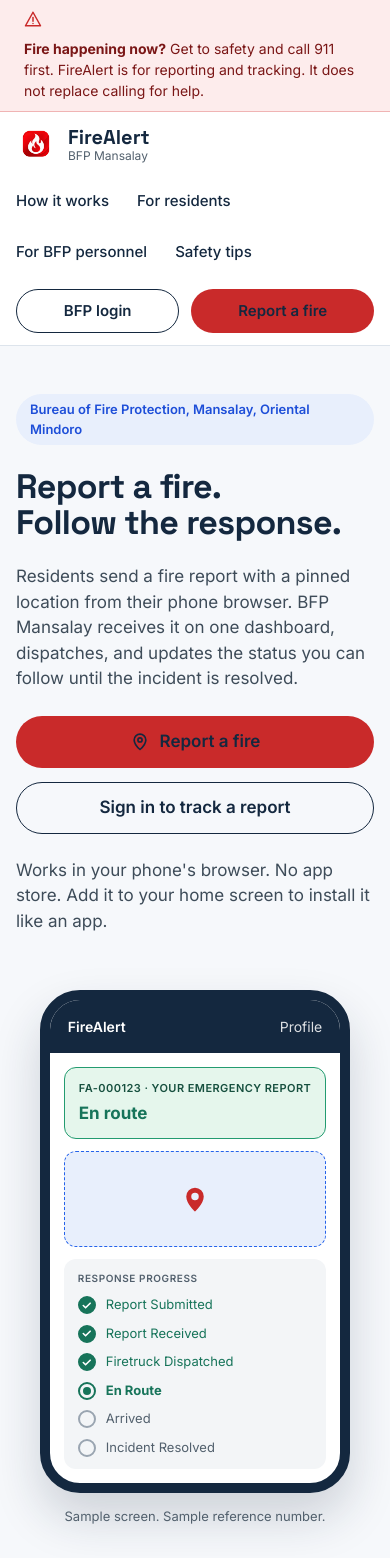
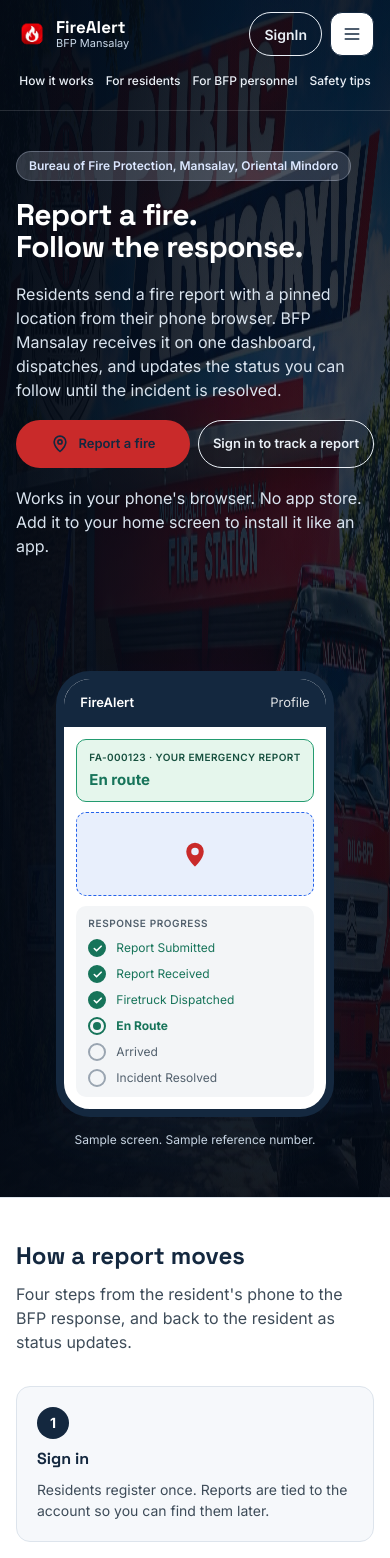
Before and after one commit to lesterios23-lgtm/FireAlert_Project, a React (Create React App) app in the folder FireAlert_Frontend/: page / in a window 390 px wide. Shown: the top 1558 px of the page. Built offline with nearby package versions, Linux system fonts and the light colour scheme; no server answers.

Commit message:
update:landing page responsivnes

```diff
--- a/FireAlert_Frontend/src/pages/LandingPage.jsx
+++ b/FireAlert_Frontend/src/pages/LandingPage.jsx
@@ -1,4 +1,4 @@
-import React from 'react';
+import React, { useEffect, useState } from 'react';
 import FireAlertLogoMark from '../components/shared/FireAlertLogoMark';
 import '../styles/landing.css';
 
@@ -76,6 +76,16 @@ const SAFETY_STEPS = [
 export default function LandingPage() {
   const reportHref = '/login';
   const signInHref = '/login';
+  const [menuOpen, setMenuOpen] = useState(false);
+
+  useEffect(() => {
+    if (!menuOpen) return undefined;
+    const onKeyDown = (event) => {
+      if (event.key === 'Escape') setMenuOpen(false);
+    };
+    window.addEventListener('keydown', onKeyDown);
+    return () => window.removeEventListener('keydown', onKeyDown);
+  }, [menuOpen]);
 
   return (
     <div className='landing-page'>
@@ -83,6 +93,8 @@ export default function LandingPage() {
         Skip to main content
       </a>
 
+      {/* first page: shared background (strip + header + hero) */}
+      <div className='landing-top'>
         {/* emergency strip */}
         <div className='landing-strip'>
           <div className='landing-container landing-strip-inner'>
@@ -114,14 +126,29 @@ export default function LandingPage() {
                 <a key={link.label} href={link.href}>{link.label}</a>
               ))}
             </nav>
-          <div className='landing-header-actions'>
-            <a className='landing-button landing-button-outline' href={signInHref}>BFP login</a>
-            <a className='landing-button landing-button-red' href={reportHref}>Report a fire</a>
+            <div className={`landing-header-actions${menuOpen ? ' is-open' : ''}`}>
+              <a className='landing-button landing-button-outline' href={signInHref} onClick={() => setMenuOpen(false)}>SignIn</a>
+              <button
+                type='button'
+                className='landing-menu-toggle'
+                aria-expanded={menuOpen}
+                aria-controls='landing-header-menu'
+                aria-label='Menu'
+                onClick={() => setMenuOpen((open) => !open)}
+              >
+                <svg width='20' height='20' viewBox='0 0 24 24' fill='none' stroke='currentColor' strokeWidth='2' strokeLinecap='round' aria-hidden='true'>
+                  <path d='M4 6h16' />
+                  <path d='M4 12h16' />
+                  <path d='M4 18h16' />
+                </svg>
+              </button>
+              <div id='landing-header-menu' className='landing-header-menu'>
+                <a className='landing-button landing-button-red' href={reportHref} onClick={() => setMenuOpen(false)}>Report a fire</a>
+              </div>
             </div>
           </div>
         </header>
 
-      <main id='landing-main'>
         {/* hero */}
         <section id='top' className='landing-hero'>
           <div className='landing-container landing-hero-inner'>
@@ -195,6 +222,9 @@ export default function LandingPage() {
             </div>
           </div>
         </section>
+      </div>
+
+      <main id='landing-main'>
 
         {/* how it works */}
         <section id='how' className='landing-how'>
@@ -309,7 +339,7 @@ export default function LandingPage() {
             </span>
           </div>
           <div className='landing-footer-meta'>
-            <span>Capstone project, Mindoro State University, Bongabong Campus</span>
+            <span>System project, Mindoro State University, Bongabong Campus</span>
             <span>Rios, Lester Jhon M. · Guray, Piolo E. · Casihan, John Avril</span>
           </div>
         </div>
--- a/FireAlert_Frontend/src/styles/landing.css
+++ b/FireAlert_Frontend/src/styles/landing.css
@@ -52,12 +52,12 @@
 .landing-button {
   display: inline-flex;
   align-items: center;
-  gap: 10px;
+  gap: 8px;
   min-height: 44px;
-  padding: 0 22px;
+  padding: 0 18px;
   border-radius: 22px;
   font-weight: 600;
-  font-size: 15px;
+  font-size: 14px;
   text-decoration: none;
   box-sizing: border-box;
   justify-content: center;
@@ -94,24 +94,24 @@
 }
 
 .landing-button-large {
-  min-height: 52px;
-  padding: 0 28px;
-  border-radius: 26px;
-  font-size: 17px;
+  min-height: 48px;
+  padding: 0 22px;
+  border-radius: 24px;
+  font-size: 15px;
 }
 
 .landing-button-medium {
-  min-height: 48px;
-  padding: 0 26px;
-  border-radius: 24px;
-  font-size: 16px;
+  min-height: 44px;
+  padding: 0 20px;
+  border-radius: 22px;
+  font-size: 14px;
 }
 
 /* emergency strip */
 .landing-strip {
-  background: #fdecec;
-  border-bottom: 1px solid #f0b4b4;
-  padding: 10px 24px;
+  background: rgb(122 22 22 / 35%);
+  border-bottom: 1px solid rgb(240 180 180 / 25%);
+  padding: 8px 20px;
 }
 
 .landing-strip-inner {
@@ -119,22 +119,27 @@
   gap: 10px;
   align-items: center;
   flex-wrap: wrap;
-  font-size: 14px;
-  color: #7a1616;
+  font-size: 13px;
+  color: #ffe6e6;
+}
+
+.landing-strip-inner svg {
+  stroke: #ffb3b3;
 }
 
 .landing-strip-inner svg {
   flex: none;
 }
 
-/* header */
+/* header — merged with top background */
 .landing-header {
-  background: #ffffff;
-  border-bottom: 1px solid #dde4ec;
+  background: transparent;
+  border-bottom: 1px solid rgb(255 255 255 / 14%);
+  position: relative;
 }
 
 .landing-header-inner {
-  padding: 16px 24px;
+  padding: 12px 20px;
   display: flex;
   align-items: center;
   justify-content: space-between;
@@ -147,17 +152,17 @@
   align-items: center;
   gap: 12px;
   text-decoration: none;
-  color: #14283f;
+  color: #ffffff;
 }
 
 .landing-brand:hover {
-  color: #14283f;
+  color: #ffffff;
 }
 
 .landing-brand-mark {
-  width: 40px;
-  height: 40px;
-  border-radius: 10px;
+  width: 36px;
+  height: 36px;
+  border-radius: 9px;
   overflow: hidden;
   display: flex;
   align-items: center;
@@ -184,26 +189,31 @@
 
 .landing-brand-name {
   font-weight: 700;
-  font-size: 20px;
-  color: #14283f;
+  font-size: 18px;
+  color: #ffffff;
 }
 
 .landing-brand-sub {
-  font-size: 12px;
-  color: #52606d;
+  font-size: 11px;
+  color: #c9d8e8;
 }
 
 .landing-nav {
   display: flex;
-  gap: 8px 28px;
+  gap: 8px 24px;
   flex-wrap: wrap;
-  font-size: 15px;
+  font-size: 14px;
   font-weight: 500;
 }
 
 .landing-nav a {
   text-decoration: none;
   padding: 10px 0;
+  color: #e9eff6;
+}
+
+.landing-nav a:hover {
+  color: #ffffff;
 }
 
 .landing-header-actions {
@@ -212,68 +222,145 @@
   flex-wrap: wrap;
 }
 
+/* dropdown menu toggle — only visible on small screens */
+.landing-menu-toggle {
+  display: none;
+  align-items: center;
+  gap: 8px;
+  min-height: 44px;
+  padding: 0 16px;
+  border: 1.5px solid #14283f;
+  border-radius: 22px;
+  background: #ffffff;
+  color: #14283f;
+  font-weight: 600;
+  font-size: 15px;
+  font-family: inherit;
+  cursor: pointer;
+}
+
+.landing-menu-toggle:hover {
+  color: #c92a2a;
+  border-color: #c92a2a;
+}
+
+.landing-header-menu {
+  display: contents;
+}
+
+/* first page: shared photo background (strip + header + hero), stretched to fill */
+.landing-top {
+  position: relative;
+  isolation: isolate;
+  overflow: hidden;
+  background: #04090f;
+  color: #e9eff6;
+}
+
+.landing-top::before {
+  content: "";
+  position: absolute;
+  inset: 0;
+  z-index: -2;
+  background-image: url('../assets/login-bg.jpg');
+  background-position: center;
+  /* show the whole photo, stretched to fill (no side gaps) */
+  background-size: 100% 100%;
+  background-repeat: no-repeat;
+}
+
+.landing-top::after {
+  content: "";
+  position: absolute;
+  inset: 0;
+  z-index: -1;
+  background:
+    linear-gradient(180deg, rgb(4 12 24 / 55%) 0%, rgb(4 12 24 / 55%) 100%),
+    radial-gradient(125% 100% at 50% 42%, rgb(2 8 18 / 0%) 20%, rgb(2 7 15 / 35%) 62%, rgb(0 3 8 / 82%) 100%),
+    linear-gradient(90deg, rgb(2 8 18 / 92%) 0%, rgb(3 11 23 / 78%) 32%, rgb(4 14 27 / 55%) 60%, rgb(5 16 30 / 38%) 100%),
+    linear-gradient(180deg, rgb(2 7 16 / 45%) 0%, rgb(2 7 16 / 15%) 34%, rgb(1 4 10 / 50%) 100%);
+}
+
 /* hero */
 .landing-hero {
-  padding: 72px 24px 80px;
+  padding: 56px 20px 64px;
+  color: #e9eff6;
 }
 
 .landing-hero-inner {
   display: flex;
-  gap: 56px;
+  gap: 40px;
   flex-wrap: wrap;
   align-items: center;
   justify-content: space-between;
 }
 
 .landing-hero-copy {
-  flex: 1 1 520px;
+  flex: 1 1 480px;
   min-width: 0;
   display: flex;
   flex-direction: column;
-  gap: 24px;
+  gap: 18px;
 }
 
 .landing-hero-badge {
   align-self: flex-start;
-  padding: 6px 14px;
+  padding: 5px 12px;
   border-radius: 999px;
-  background: #e8effc;
-  color: #1d4ed8;
-  font-size: 13px;
+  background: rgb(232 239 252 / 18%);
+  color: #dbe7ff;
+  border: 1px solid rgb(219 231 255 / 28%);
+  font-size: 12px;
   font-weight: 600;
 }
 
 .landing-hero-copy h1 {
   margin: 0;
   font-weight: 700;
-  font-size: 60px;
-  line-height: 1.05;
+  font-size: clamp(30px, 6vw, 48px);
+  line-height: 1.08;
   letter-spacing: -0.02em;
-  color: #14283f;
+  color: #ffffff;
 }
 
 .landing-hero-copy > p {
   margin: 0;
-  font-size: 20px;
-  color: #3e4c59;
-  max-width: 560px;
+  font-size: 17px;
+  color: #d9e3ee;
+  max-width: 520px;
 }
 
 .landing-hero-actions {
   display: flex;
-  gap: 14px;
+  gap: 12px;
   flex-wrap: wrap;
 }
 
 .landing-hero-note {
   margin: 0;
-  font-size: 14px;
-  color: #52606d;
+  font-size: 13px;
+  color: #b8c7d6;
+}
+
+/* outline buttons on dark top background */
+.landing-top .landing-button-outline {
+  border-color: #e9eff6;
+  color: #e9eff6;
+}
+
+.landing-top .landing-button-outline:hover {
+  color: #ffffff;
+  border-color: #ffffff;
+  background: rgb(255 255 255 / 10%);
+}
+
+.landing-hero .landing-phone-caption {
+  color: #c7d4e2;
 }
 
 /* phone mockup */
 .landing-hero-phone {
-  flex: 0 1 340px;
+  flex: 0 1 300px;
   display: flex;
   flex-direction: column;
   align-items: center;
@@ -282,11 +369,11 @@
 }
 
 .landing-phone {
-  width: 300px;
+  width: 270px;
   max-width: 100%;
   box-sizing: border-box;
-  border: 10px solid #14283f;
-  border-radius: 40px;
+  border: 8px solid #14283f;
+  border-radius: 34px;
   background: #ffffff;
   overflow: hidden;
   box-shadow: 0 24px 48px rgba(20, 40, 63, 0.18);
@@ -295,9 +382,9 @@
 .landing-phone-topbar {
   background: #14283f;
   color: #ffffff;
-  padding: 16px 18px;
+  padding: 14px 16px;
   font-weight: 600;
-  font-size: 14px;
+  font-size: 13px;
   display: flex;
   justify-content: space-between;
 }
@@ -308,21 +395,21 @@
 }
 
 .landing-phone-body {
-  padding: 14px;
+  padding: 12px;
   display: flex;
   flex-direction: column;
-  gap: 12px;
+  gap: 10px;
 }
 
 .landing-phone-status {
   background: #e5f6ec;
   border: 1px solid #239b70;
-  border-radius: 12px;
-  padding: 12px 14px;
+  border-radius: 10px;
+  padding: 10px 12px;
 }
 
 .landing-phone-status-ref {
-  font-size: 11px;
+  font-size: 10px;
   font-weight: 600;
   letter-spacing: 0.04em;
   color: #17503f;
@@ -330,14 +417,14 @@
 
 .landing-phone-status-label {
   margin-top: 4px;
-  font-size: 17px;
+  font-size: 15px;
   font-weight: 700;
   color: #17745a;
 }
 
 .landing-phone-map {
-  height: 96px;
-  border-radius: 12px;
+  height: 84px;
+  border-radius: 10px;
   background: #e8effc;
   border: 1px dashed #2563eb;
   display: flex;
@@ -347,12 +434,12 @@
 
 .landing-phone-progress {
   background: #f3f5f7;
-  border-radius: 12px;
-  padding: 12px 14px;
+  border-radius: 10px;
+  padding: 10px 12px;
   display: flex;
   flex-direction: column;
-  gap: 9px;
-  font-size: 13px;
+  gap: 8px;
+  font-size: 12px;
 }
 
 .landing-phone-progress-title {
@@ -411,7 +498,7 @@
 }
 
 .landing-phone-caption {
-  font-size: 13px;
+  font-size: 12px;
   color: #52606d;
 }
 
@@ -420,13 +507,13 @@
   background: #ffffff;
   border-top: 1px solid #dde4ec;
   border-bottom: 1px solid #dde4ec;
-  padding: 80px 24px;
+  padding: 60px 20px;
 }
 
 .landing-how-inner {
   display: flex;
   flex-direction: column;
-  gap: 40px;
+  gap: 32px;
 }
 
 .landing-section-copy {
@@ -438,36 +525,37 @@
 
 .landing-section-copy h2 {
   margin: 0;
-  font-size: 40px;
-  line-height: 1.1;
+  font-size: clamp(24px, 4.5vw, 34px);
+  line-height: 1.15;
   color: #14283f;
 }
 
 .landing-section-copy p {
   margin: 0;
-  font-size: 18px;
+  font-size: 16px;
   color: #3e4c59;
 }
 
 .landing-how-grid {
   display: grid;
   grid-template-columns: repeat(4, minmax(0, 1fr));
-  gap: 20px;
+  gap: 16px;
 }
 
 .landing-card-step {
   border: 1px solid #dde4ec;
-  border-radius: 16px;
-  padding: 24px;
+  border-radius: 14px;
+  padding: 20px;
   display: flex;
   flex-direction: column;
-  gap: 10px;
+  gap: 8px;
   background: #f6f8fb;
 }
 
 .landing-step-num {
-  width: 36px;
-  height: 36px;
+  width: 32px;
+  height: 32px;
+  font-size: 14px;
   border-radius: 50%;
   background: #14283f;
   color: #ffffff;
@@ -479,22 +567,22 @@
 
 .landing-card-step h3 {
   margin: 0;
-  font-size: 18px;
+  font-size: 16px;
   color: #14283f;
 }
 
 .landing-card-step p {
   margin: 0;
-  font-size: 15px;
+  font-size: 14px;
   color: #3e4c59;
 }
 
 .landing-status-row {
   display: flex;
-  gap: 10px 8px;
+  gap: 8px;
   flex-wrap: wrap;
   align-items: center;
-  font-size: 14px;
+  font-size: 13px;
   font-weight: 500;
 }
 
@@ -504,7 +592,8 @@
 }
 
 .landing-chip {
-  padding: 6px 14px;
+  padding: 5px 12px;
+  font-size: 13px;
   border-radius: 999px;
   background: #f3f5f7;
   border: 1px solid #dde4ec;
@@ -518,23 +607,23 @@
 
 /* two audiences */
 .landing-audiences {
-  padding: 80px 24px;
+  padding: 60px 20px;
 }
 
 .landing-audiences-inner {
   display: flex;
-  gap: 24px;
+  gap: 20px;
   flex-wrap: wrap;
 }
 
 .landing-audience-card {
-  flex: 1 1 480px;
+  flex: 1 1 420px;
   min-width: 0;
-  border-radius: 16px;
-  padding: 36px;
+  border-radius: 14px;
+  padding: 28px;
   display: flex;
   flex-direction: column;
-  gap: 18px;
+  gap: 14px;
   box-sizing: border-box;
 }
 
@@ -550,7 +639,7 @@
 }
 
 .landing-audience-eyebrow {
-  font-size: 13px;
+  font-size: 12px;
   font-weight: 600;
   letter-spacing: 0.06em;
   color: #a11d1d;
@@ -562,8 +651,8 @@
 
 .landing-audience-card h2 {
   margin: 0;
-  font-size: 32px;
-  line-height: 1.15;
+  font-size: clamp(22px, 4.5vw, 28px);
+  line-height: 1.2;
   color: #14283f;
 }
 
@@ -577,8 +666,8 @@
   list-style: none;
   display: flex;
   flex-direction: column;
-  gap: 12px;
-  font-size: 16px;
+  gap: 10px;
+  font-size: 15px;
   color: #3e4c59;
 }
 
@@ -601,7 +690,7 @@
 }
 
 .landing-audience-note {
-  font-size: 13px;
+  font-size: 12px;
   color: #b8c7da;
 }
 
@@ -609,27 +698,27 @@
 .landing-safety {
   background: #ffffff;
   border-top: 1px solid #dde4ec;
-  padding: 80px 24px;
+  padding: 60px 20px;
 }
 
 .landing-safety-inner {
   display: flex;
-  gap: 48px;
+  gap: 32px;
   flex-wrap: wrap;
 }
 
 .landing-safety-copy {
-  flex: 1.4 1 520px;
+  flex: 1.4 1 480px;
   min-width: 0;
   display: flex;
   flex-direction: column;
-  gap: 20px;
+  gap: 16px;
 }
 
 .landing-safety-copy h2 {
   margin: 0;
-  font-size: 36px;
-  line-height: 1.1;
+  font-size: clamp(24px, 4.5vw, 32px);
+  line-height: 1.15;
   color: #14283f;
 }
 
@@ -641,18 +730,19 @@
 
 .landing-safety-step {
   display: flex;
-  gap: 16px;
+  gap: 14px;
   align-items: flex-start;
   background: #fdecec;
   border: 1px solid #f0b4b4;
-  border-radius: 14px;
-  padding: 18px 20px;
+  border-radius: 12px;
+  padding: 14px 16px;
 }
 
 .landing-safety-num {
   flex: none;
-  width: 32px;
-  height: 32px;
+  width: 28px;
+  height: 28px;
+  font-size: 14px;
   border-radius: 50%;
   background: #c92a2a;
   color: #ffffff;
@@ -668,21 +758,21 @@
 
 .landing-hotline {
   margin: 0;
-  font-size: 15px;
+  font-size: 14px;
   color: #52606d;
 }
 
 .landing-roadmap {
-  flex: 1 1 360px;
+  flex: 1 1 320px;
   min-width: 0;
   align-self: flex-start;
   background: #f6f8fb;
   border: 1px dashed #9aa5b1;
-  border-radius: 16px;
-  padding: 28px;
+  border-radius: 14px;
+  padding: 22px;
   display: flex;
   flex-direction: column;
-  gap: 10px;
+  gap: 8px;
   box-sizing: border-box;
 }
 
@@ -698,13 +788,13 @@
 
 .landing-roadmap h3 {
   margin: 0;
-  font-size: 20px;
+  font-size: 18px;
   color: #14283f;
 }
 
 .landing-roadmap p {
   margin: 0;
-  font-size: 15px;
+  font-size: 14px;
   color: #3e4c59;
 }
 
@@ -712,27 +802,25 @@
 .landing-footer {
   background: #14283f;
   color: #e4ebf3;
-  padding: 40px 24px;
+  padding: 32px 20px;
 }
 
 .landing-footer-inner {
-  display: flex;
-  gap: 20px 48px;
-  flex-wrap: wrap;
-  justify-content: space-between;
-  font-size: 14px;
+  display: grid;
+  grid-template-columns: 1fr 1fr;
+  gap: 16px 24px;
+  font-size: 13px;
 }
 
 .landing-footer-brand {
   display: flex;
   flex-direction: column;
   gap: 6px;
-  max-width: 520px;
 }
 
 .landing-footer-name {
   font-weight: 700;
-  font-size: 20px;
+  font-size: 18px;
   color: #ffffff;
 }
 
@@ -746,7 +834,7 @@
 /* ===== responsive: stacks at 390px (and small tablets) ===== */
 @media (max-width: 900px) {
   .landing-hero {
-    padding: 48px 24px 56px;
+    padding: 40px 20px 48px;
   }
 
   .landing-hero-inner,
@@ -761,20 +849,116 @@
   }
 
   .landing-how {
-    padding: 56px 24px;
+    padding: 44px 20px;
   }
 
   .landing-audiences,
   .landing-safety {
-    padding: 56px 24px;
+    padding: 44px 20px;
   }
 
   .landing-how-grid {
     grid-template-columns: repeat(2, minmax(0, 1fr));
   }
+}
 
-  .landing-section-copy h2 {
-    font-size: 32px;
+@media (max-width: 640px) {
+  /* the emergency strip is hidden on small screens */
+  .landing-strip {
+    display: none;
+  }
+
+  .landing-header-inner {
+    flex-direction: row;
+    flex-wrap: wrap;
+    align-items: center;
+    justify-content: space-between;
+    gap: 8px 12px;
+    text-align: left;
+  }
+
+  .landing-brand {
+    order: 1;
+    gap: 8px;
+  }
+
+  .landing-brand-mark {
+    width: 32px;
+    height: 32px;
+    border-radius: 8px;
+  }
+
+  .landing-brand-name {
+    font-size: 17px;
+  }
+
+  .landing-brand-sub {
+    font-size: 11px;
+  }
+
+  .landing-header-actions {
+    order: 2;
+    width: auto;
+    justify-content: flex-end;
+    gap: 8px;
+    flex-wrap: nowrap;
+  }
+
+  /* compact inline buttons so SignIn fits beside the menu toggle */
+  .landing-header-actions .landing-button {
+    min-height: 44px;
+    padding: 0 14px;
+    font-size: 14px;
+  }
+
+  .landing-nav {
+    order: 3;
+    width: 100%;
+    justify-content: center;
+    flex-wrap: nowrap;
+    gap: 12px;
+    font-size: 12px;
+  }
+
+  .landing-nav a {
+    padding: 8px 0;
+    white-space: nowrap;
+  }
+
+  .landing-menu-toggle {
+    display: inline-flex;
+    width: 44px;
+    justify-content: center;
+    padding: 0;
+    border-radius: 12px;
+  }
+
+  .landing-header-menu {
+    display: none;
+    position: absolute;
+    top: calc(100% + 8px);
+    right: 16px;
+    min-width: 230px;
+    flex-direction: column;
+    gap: 8px;
+    padding: 10px;
+    background: #ffffff;
+    border: 1px solid #dde4ec;
+    border-radius: 12px;
+    box-shadow: 0 12px 28px rgba(20, 40, 63, 0.16);
+    z-index: 60;
+  }
+
+  .landing-header-menu .landing-button {
+    width: 100%;
+  }
+
+  .landing-header-actions.is-open .landing-header-menu {
+    display: flex;
+  }
+
+  .landing-how-grid {
+    grid-template-columns: 1fr;
   }
 }
 
@@ -791,35 +975,28 @@
     padding: 12px 16px;
   }
 
-  .landing-hero-copy h1 {
-    font-size: 34px;
-  }
-
   .landing-hero-copy > p {
-    font-size: 17px;
-  }
-
-  .landing-how-grid {
-    grid-template-columns: 1fr;
+    font-size: 16px;
   }
 
   .landing-audience-card {
-    padding: 24px 20px;
+    padding: 20px 16px;
   }
 
   .landing-phone {
     width: 100%;
   }
 
-  .landing-hero-actions .landing-button {
-    width: 100%;
+  .landing-hero-actions {
+    flex-wrap: nowrap;
+    gap: 8px;
   }
 
-  .landing-header-actions {
-    width: 100%;
-  }
-
-  .landing-header-actions .landing-button {
-    flex: 1 1 auto;
+  .landing-hero-actions .landing-button {
+    flex: 1 1 0;
+    width: auto;
+    min-width: 0;
+    padding: 0 10px;
+    font-size: 13px;
   }
 }
```
Also changed, not shown: FireAlert_Frontend/src/components/shared/LoginPage.jsx (+13 -0 lines), FireAlert_Frontend/src/styles/portal.css (+53 -0 lines), 1 other file (tests, documents, lock files or other folders). Lines whose indentation alone changed are shown as unchanged.
